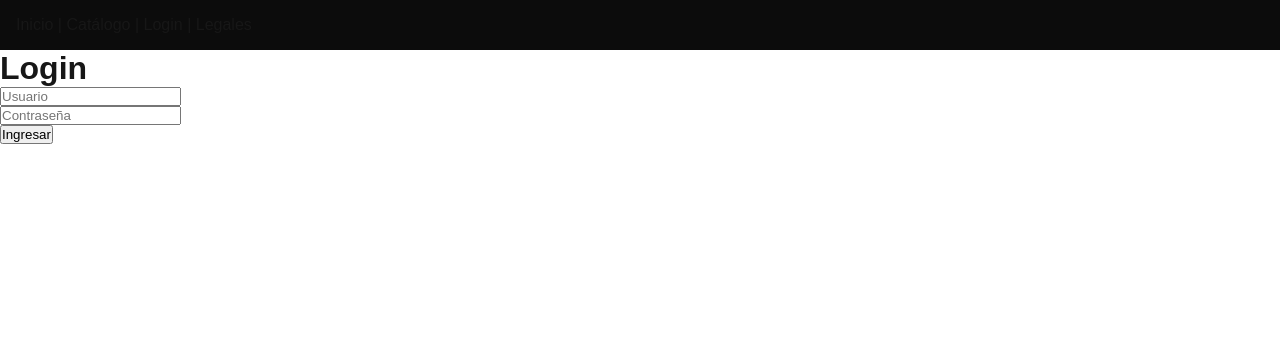
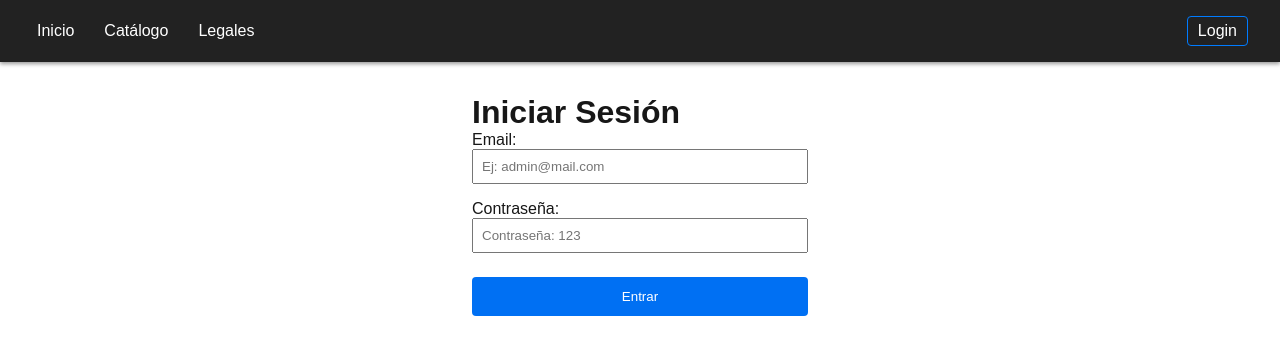
Before and after one commit to BocchiniFranco/TrabajoFinal_GRUPO4, a Next.js app: page /login in a window 1280 px wide. Shown: the top 354 px of the page. Built offline with nearby package versions, Linux system fonts and the light colour scheme.

Commit message:
feat:  Login, Navbar condicional y prueba de protección.

```diff
--- a/src/Components/Navbar.js
+++ b/src/Components/Navbar.js
@@ -1,12 +1,85 @@
-import Link from 'next/link'
+'use client'; // Necesario para usar useAuth, useRouter
+
+import Link from 'next/link';
+import { useAuth } from '../contexts/AuthContext'; // Importar el hook de autenticación
+import { useRouter } from 'next/navigation';
 
 export default function Navbar() {
+  // Obtener estado y funciones del contexto
+  const { isAuthenticated, user, logout } = useAuth();
+  const router = useRouter();
+
+  const handleLogout = () => {
+    logout();
+    // No se necesita el router.push('/login') porque ya lo tiene en el AuthContext
+  };
+
   return (
-    <nav style={{ padding: '1rem', background: '#0c0c0cff' }}>
-      <Link href="/inicio">Inicio</Link> |{' '}
-      <Link href="/catalogo">Catálogo</Link> |{' '}
-      <Link href="/login">Login</Link> |{' '}
-      <Link href="/legales">Legales</Link>
+    <nav style={{
+      padding: '1rem 2rem',
+      background: '#222',
+      color: 'white',
+      display: 'flex',
+      justifyContent: 'space-between',
+      alignItems: 'center',
+      boxShadow: '0 2px 4px rgba(0, 0, 0, 0.4)'
+    }}>
+      {/* 🧭 Sección de Enlaces Principales */}
+      <div style={{ display: 'flex', gap: '20px', alignItems: 'center' }}>
+        <Link href="/" style={linkStyle}>Inicio</Link>
+        <Link href="/catalogo" style={linkStyle}>Catálogo</Link>
+        <Link href="/legales" style={linkStyle}>Legales</Link>
+
+        {/* 🛡️ Ruta Exclusiva para Administradores */}
+        {user?.role === 'admin' && (
+          <Link href="/admin" style={{ ...linkStyle, color: '#FFD700', fontWeight: 'bold' }}>
+            ADMIN
+          </Link>
+        )}
+      </div>
+
+      {/* 👤 Sección de Autenticación y Perfil */}
+      <div style={{ display: 'flex', alignItems: 'center', gap: '15px' }}>
+        {isAuthenticated ? (
+          <>
+            {/* Mensaje de Bienvenida y Rol */}
+            <span style={{ color: '#bbb', fontSize: '0.9rem' }}>
+              Hola, **{user.name || user.email}** ({user.role})
+            </span>
+
+            {/* Botón de Cerrar Sesión */}
+            <button
+              onClick={handleLogout}
+              style={buttonStyle}
+            >
+              Cerrar Sesión
+            </button>
+          </>
+        ) : (
+          // Enlace de Login si no está autenticado
+          <Link href="/login" style={{ ...linkStyle, padding: '5px 10px', border: '1px solid #007bff', borderRadius: '4px' }}>
+            Login
+          </Link>
+        )}
+      </div>
     </nav>
   )
 }
+
+// Estilos base para los enlaces y botones
+const linkStyle = {
+  color: 'white',
+  textDecoration: 'none',
+  padding: '5px',
+  transition: 'color 0.2s',
+};
+
+const buttonStyle = {
+  padding: '8px 12px',
+  background: '#dc3545', // Rojo para cerrar sesión
+  color: 'white',
+  border: 'none',
+  borderRadius: '4px',
+  cursor: 'pointer',
+  fontWeight: 'bold',
+};
--- a/src/app/layout.js
+++ b/src/app/layout.js
@@ -1,6 +1,9 @@
+'use client';
+
 import { Geist, Geist_Mono } from "next/font/google";
 import "./globals.css";
 import Navbar from '../Components/Navbar'
+import AuthProvider from '../contexts/AuthContext';
 
 const geistSans = Geist({
   variable: "--font-geist-sans",
@@ -12,17 +15,18 @@ const geistMono = Geist_Mono({
   subsets: ["latin"],
 });
 
-export const metadata = {
-  title: 'Mi Proyecto',
-  description: 'Proyecto Final Grupo 4',
-}
 
 export default function RootLayout({ children }) {
   return (
-    <html lang="es">
+<html lang="es">
+      <head>
+        <title>Alquiler de autos</title>
+      </head>
       <body>
-        <Navbar />
-        <main>{children}</main>
+        <AuthProvider>
+          <Navbar />
+          <main>{children}</main>
+        </AuthProvider>
       </body>
     </html>
   )
--- a/src/app/login/page.jsx
+++ b/src/app/login/page.jsx
@@ -1,12 +1,80 @@
+// app/login/page.jsx
+'use client';
+
+import React, { useState, useEffect } from 'react';
+import { useAuth } from '../../contexts/AuthContext'; // Ajusta la ruta si es necesario
+import { useRouter } from 'next/navigation';
+
 export default function LoginPage() {
+  const [email, setEmail] = useState('');
+  const [password, setPassword] = useState('');
+  const { login, isAuthenticated, isLoading } = useAuth();
+  const router = useRouter();
+
+  // Redirección si el usuario ya está autenticado
+  useEffect(() => {
+    if (isAuthenticated && !isLoading) {
+      router.push('/');
+    }
+  }, [isAuthenticated, isLoading, router]);
+
+
+  const handleSubmit = async (e) => {
+    e.preventDefault();
+
+    // Llamar a la función login de tu contexto con las credenciales
+    const result = await login({ email, password });
+
+    if (result && result.error) {
+        // El AuthContext ya muestra una alerta, pero puedes agregar manejo de UI aquí
+        console.error("Fallo el login:", result.error);
+    }
+  };
+
+  // Mostrar un mensaje de carga si la sesión se está verificando
+  if (isLoading) {
+    return <div style={{padding: '2rem'}}>Cargando sesión...</div>;
+  }
+
+  // Si ya está autenticado (y no está cargando), el useEffect lo redirigirá.
+  if (isAuthenticated) {
+    return <div style={{padding: '2rem'}}>Autenticado. Redirigiendo...</div>;
+  }
+
   return (
-    <div>
-      <h1>Login</h1>
-      <form>
-        <input type="text" placeholder="Usuario" /><br />
-        <input type="password" placeholder="Contraseña" /><br />
-        <button type="submit">Ingresar</button>
+    <div style={{ padding: '2rem', maxWidth: '400px', margin: 'auto' }}>
+      <h1>Iniciar Sesión</h1>
+      <form onSubmit={handleSubmit}>
+        <div style={{ marginBottom: '1rem' }}>
+          <label htmlFor="email">Email:</label>
+          <input
+            type="email"
+            id="email"
+            value={email}
+            onChange={(e) => setEmail(e.target.value)}
+            placeholder="Ej: admin@mail.com"
+            required
+            style={{ width: '100%', padding: '0.5rem' }}
+          />
+        </div>
+        <div style={{ marginBottom: '1.5rem' }}>
+          <label htmlFor="password">Contraseña:</label>
+          <input
+            type="password"
+            id="password"
+            value={password}
+            onChange={(e) => setPassword(e.target.value)}
+            placeholder="Contraseña: 123"
+            required
+            style={{ width: '100%', padding: '0.5rem' }}
+          />
+        </div>
+        <button type="submit" disabled={isLoading} style={{ padding: '0.75rem', width: '100%', background: '#0070f3', color: 'white', border: 'none', borderRadius: '4px', cursor: 'pointer' }}>
+          Entrar
+        </button>
       </form>
+      <p style={{ marginTop: '1rem', textAlign: 'center' }}>
+      </p>
     </div>
   );
 }
```
Also changed, not shown: src/Components/AuthChecker.jsx (added, +37 -0 lines), src/app/catalogo/layout.jsx (added, +12 -0 lines), src/app/page.js (+15 -62 lines).
